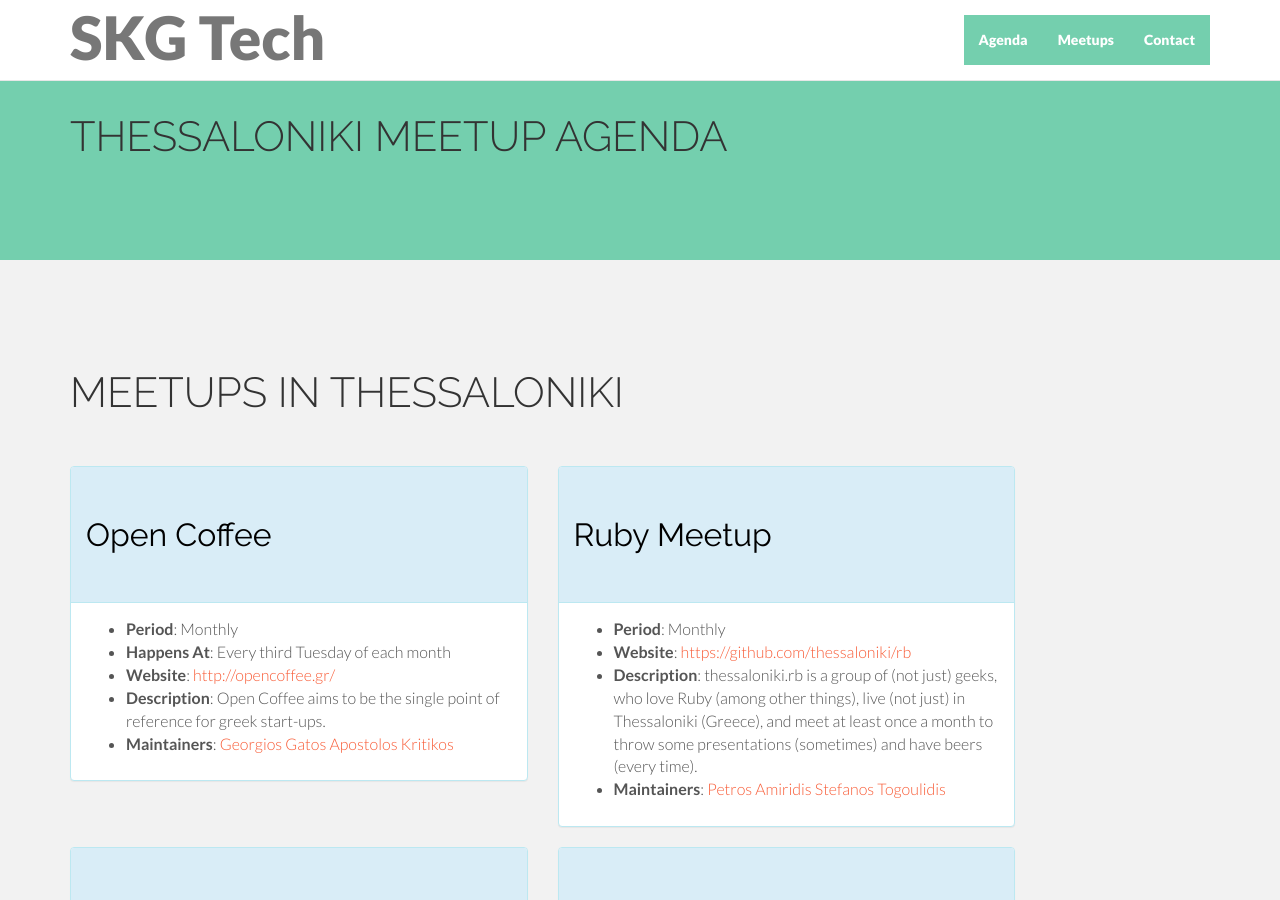
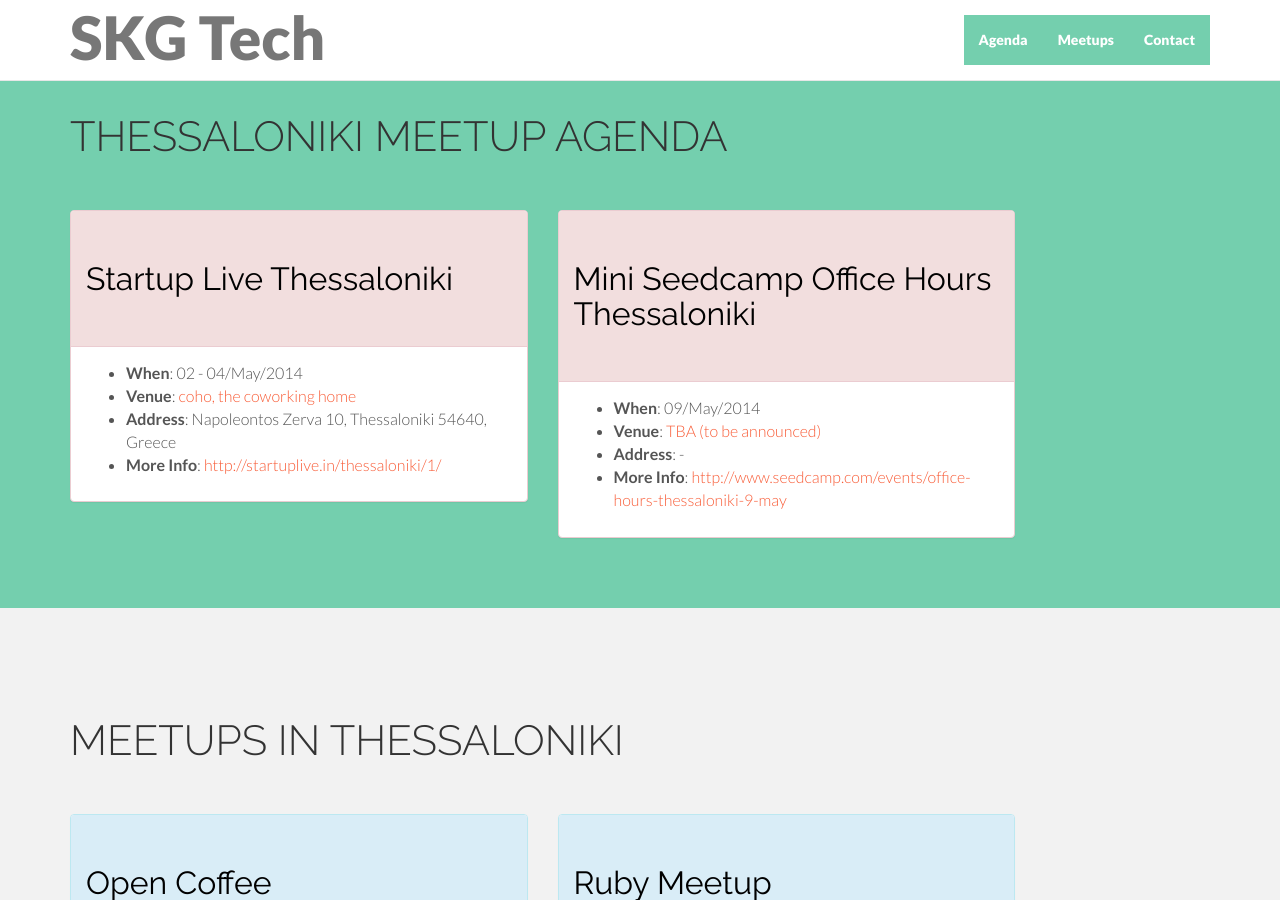
Before and after one commit to skgtech/skgtech.github.io, a Jekyll site: the page built from index.html, in a window 1280 px wide and 900 px high, scrolled down 691 px. Built offline with Jekyll 4.4.1, drawn with Linux system fonts in a browser that asks for light colours; nearby versions of some CDN libraries; Markdown is read by kramdown in place of the engine named in the settings; comment, search, counter and statistics services are not loaded.

Commit message:
wire pinned agenda events

```diff
--- a/_includes/widgets/agenda.html
+++ b/_includes/widgets/agenda.html
@@ -5,7 +5,7 @@
   <div class="panel-body">
     <ul>
       <li><b>When</b>: {{ include.item.date }}</li>
-      <li><b>Location</b>: <a target="_blank" href="{{ include.item.locationUrl }}">{{ include.item.location }}</a></li>
+      <li><b>Venue</b>: <a target="_blank" href="{{ include.item.locationUrl }}">{{ include.item.location }}</a></li>
       <li><b>Address</b>: {{ include.item.address }}</li>
       {% if include.item.website %}
         <li><b>More Info</b>: <a target="_blank" href="{{ include.item.website }}">{{ include.item.website }}</a></li>
--- a/index.html
+++ b/index.html
@@ -45,8 +45,20 @@ layout: page
       <div class="row">
       	<div class="col-lg-10">
       	  <img src="/assets/img/loader-bar.gif" />
-      	</div>
+	</div>
       </div>
+    </div>
+    <div class="row">
+      {% for item in site.data.agenda %}
+	{% capture rowIterer %}{% cycle 1, 2 %}{% endcapture %}
+	<div class="col-lg-5">
+	  {% include widgets/agenda.html item=item %}
+	</div>
+	{% if '2' == rowIterer %}
+	</div>
+	<div class="row">
+	{% endif %}
+      {% endfor %}
     </div>
   </div>
 </div>
```
